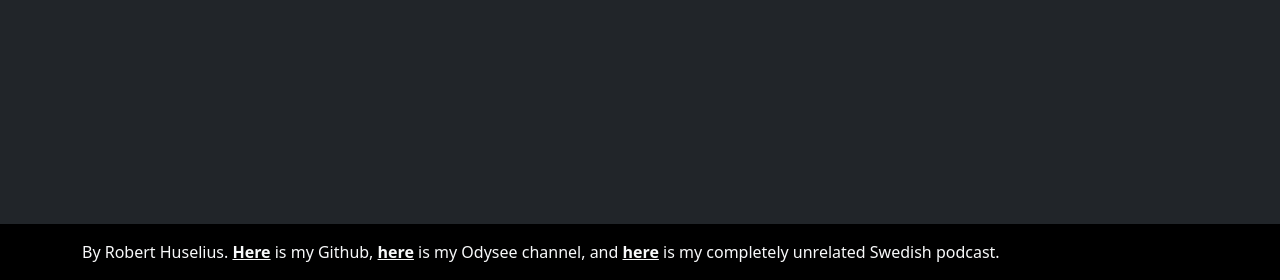
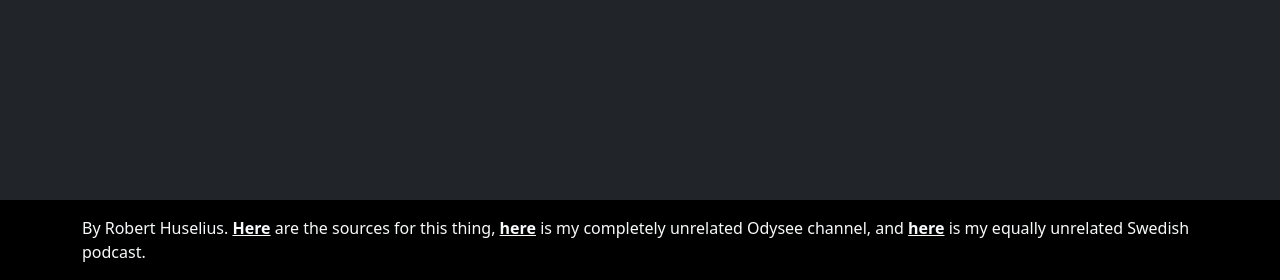
Before and after one commit to Eboreg/image2ascii, a Python web app: template image2ascii/templates/index.html in a window 1280 px wide. Shown: the part 520-800 px from the top of the page. Run offline with Jinja, Linux system fonts and the light colour scheme; the template is opened without the code that fills it, so the values that code supplies are empty.

Commit message:
Some copy update

```diff
--- a/image2ascii/templates/index.html
+++ b/image2ascii/templates/index.html
@@ -147,9 +147,9 @@
         <footer class="bg-black py-3">
             <div class="container">
                 By Robert Huselius.
-                <a href="https://github.com/Eboreg">Here</a> is my Github,
-                <a href="https://odysee.com/@klaatu:0">here</a> is my Odysee channel, and
-                <a href="https://anchor.fm/musikens-makt">here</a> is my completely unrelated Swedish podcast.
+                <a href="https://github.com/Eboreg/image2ascii">Here</a> are the sources for this thing,
+                <a href="https://odysee.com/@klaatu:0">here</a> is my completely unrelated Odysee channel, and
+                <a href="https://anchor.fm/musikens-makt">here</a> is my equally unrelated Swedish podcast.
             </div>
         </footer>
     </div>
```
